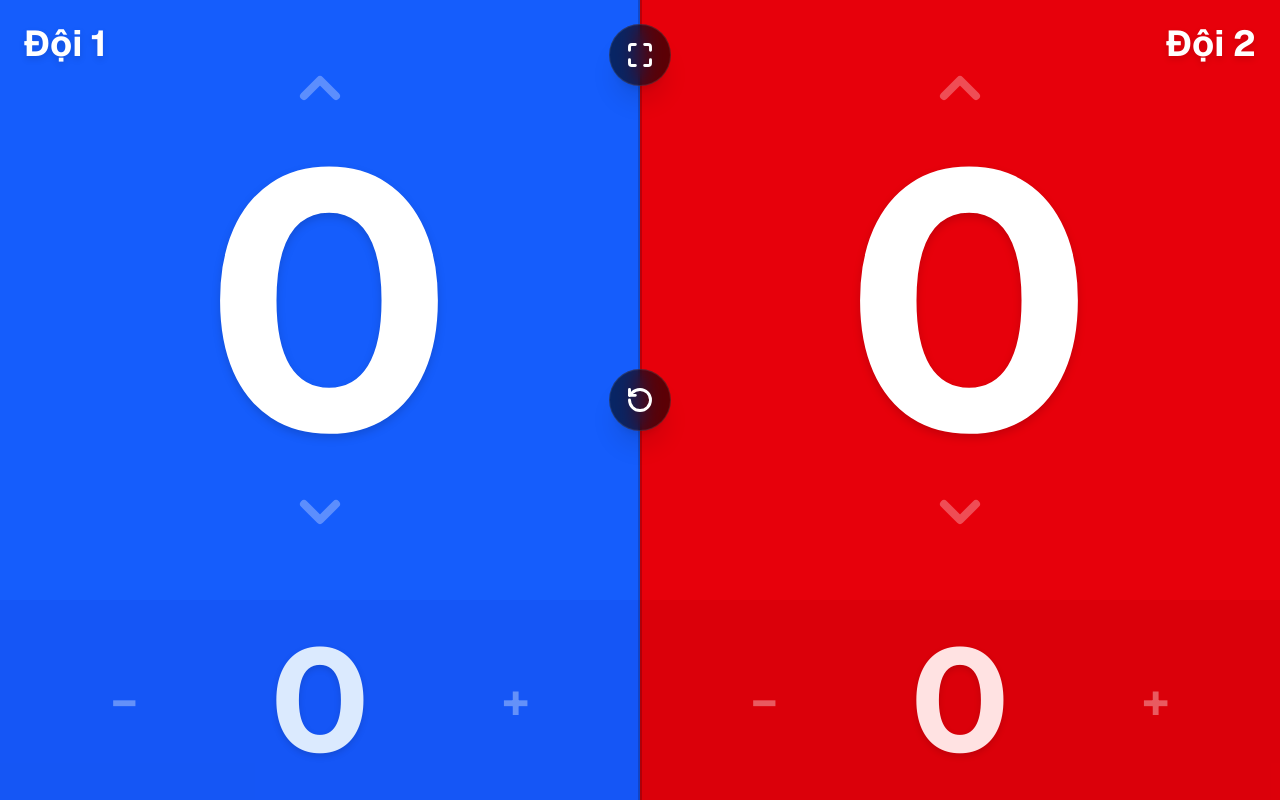
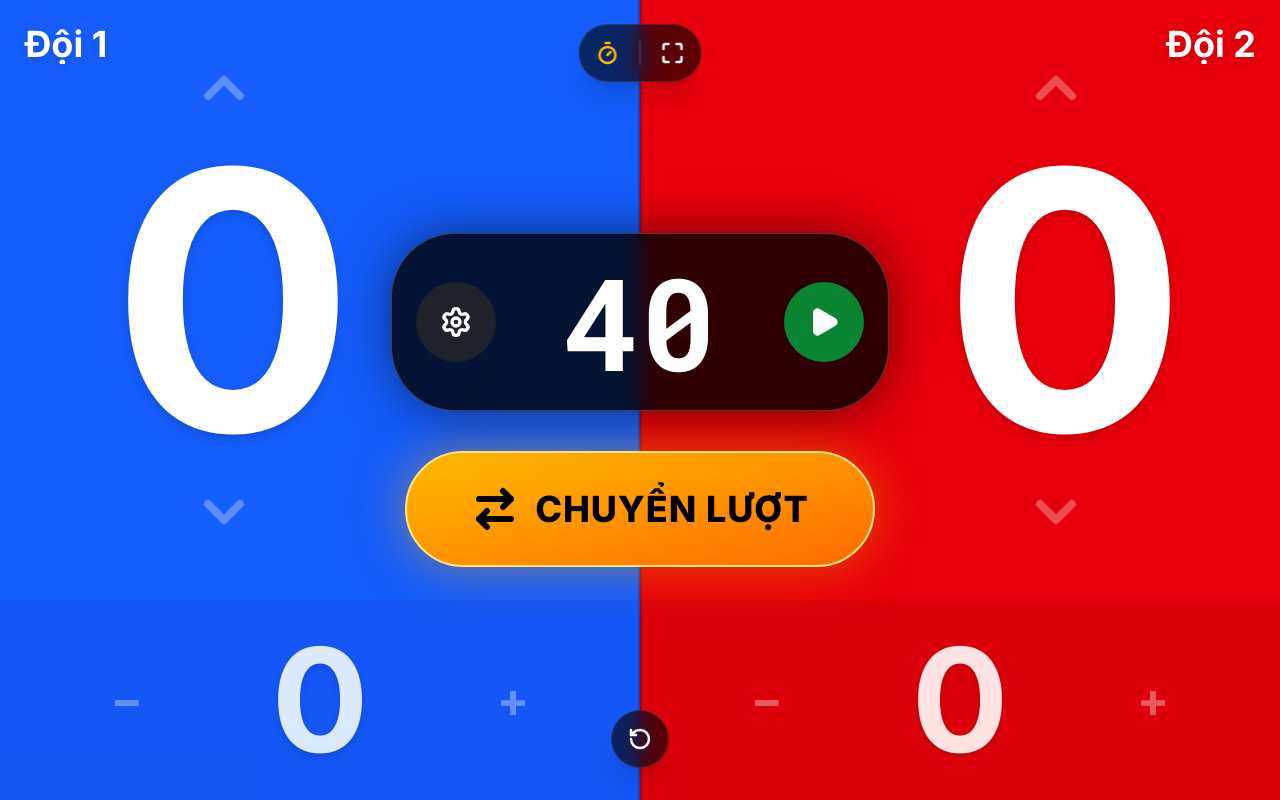
Before and after one commit to tunglv04/gaybilliard, a Next.js app: page / in a window 1280 px wide. Built offline with nearby package versions, Linux system fonts and the light colour scheme.

Commit message:
thêm đếm giờ

```diff
--- a/app/layout.tsx
+++ b/app/layout.tsx
@@ -1,20 +1,25 @@
 import type { Metadata, Viewport } from "next";
-import { Geist, Geist_Mono } from "next/font/google";
+import { Inter, Roboto_Mono } from "next/font/google";
 import "./globals.css";
 
-const geistSans = Geist({
-  variable: "--font-geist-sans",
-  subsets: ["latin"],
+const inter = Inter({
+  variable: "--font-geist-sans", // Keeping variable name same to avoid globals.css edits if defined
+  subsets: ["latin", "vietnamese"],
 });
 
-const geistMono = Geist_Mono({
+const robotoMono = Roboto_Mono({
   variable: "--font-geist-mono",
-  subsets: ["latin"],
+  subsets: ["latin", "vietnamese"],
 });
 
 export const metadata: Metadata = {
   title: "Billiard Scoreboard",
   description: "A minimalist billiard scoreboard app",
+  appleWebApp: {
+    capable: true,
+    statusBarStyle: "black-translucent",
+    title: "Billiard",
+  },
 };
 
 export const viewport: Viewport = {
@@ -33,7 +38,7 @@
   return (
     <html lang="en">
       <body
-        className={`${geistSans.variable} ${geistMono.variable} antialiased overscroll-none overflow-hidden touch-none select-none fixed inset-0`}
+        className={`${inter.variable} ${robotoMono.variable} antialiased overscroll-none overflow-hidden touch-none select-none w-full h-[100dvh]`}
       >
         {children}
       </body>
--- a/app/page.tsx
+++ b/app/page.tsx
@@ -1,7 +1,7 @@
 "use client";
 
 import { useState, useEffect, useRef } from "react";
-import { RotateCcw, Maximize, Minimize, ChevronUp, ChevronDown } from "lucide-react";
+import { RotateCcw, Maximize, Minimize, ChevronUp, ChevronDown, Play, Pause, Settings, ArrowRightLeft, Timer, TimerOff } from "lucide-react";
 
 export default function Home() {
   const [leftName, setLeftName] = useState("Đội 1");
@@ -15,6 +15,14 @@
 
   const [showResetConfirm, setShowResetConfirm] = useState(false);
   const [isFullscreen, setIsFullscreen] = useState(false);
+
+  // Shot clock state
+  const [isTimerEnabled, setIsTimerEnabled] = useState(true);
+  const [defaultShotClock, setDefaultShotClock] = useState(40);
+  const [showTimerSettings, setShowTimerSettings] = useState(false);
+  const [tempShotClock, setTempShotClock] = useState(40);
+  const [shotClock, setShotClock] = useState(40);
+  const [isClockRunning, setIsClockRunning] = useState(false);
 
   const wakeLockRef = useRef<any>(null);
 
@@ -67,6 +75,23 @@
     };
   }, []);
 
+  useEffect(() => {
+    let interval: any;
+    if (isClockRunning && shotClock > 0) {
+      interval = setInterval(() => {
+        setShotClock(prev => prev - 1);
+      }, 1000);
+    } else if (shotClock === 0) {
+      setIsClockRunning(false);
+    }
+    return () => clearInterval(interval);
+  }, [isClockRunning, shotClock]);
+
+  const resetShotClock = () => {
+    setIsClockRunning(true);
+    setShotClock(defaultShotClock);
+  };
+
   const toggleFullscreen = () => {
     const docElm = document.documentElement as any;
     const requestFS = docElm.requestFullscreen || docElm.webkitRequestFullscreen;
@@ -92,6 +117,7 @@
     setLeftSubScore(0);
     setRightSubScore(0);
     setShowResetConfirm(false);
+    resetShotClock();
   };
 
   return (
@@ -111,7 +137,7 @@
         </div>
 
         {/* Main Score Area */}
-        <div className="flex-1 w-full flex flex-col items-center justify-center relative">
+        <div className="flex-1 w-full flex flex-col items-center justify-center relative -translate-x-6 md:-translate-x-16 lg:-translate-x-24">
           {/* Up Arrow */}
           <button
             onClick={() => setLeftMainScore(s => s + 1)}
@@ -172,7 +198,7 @@
         </div>
 
         {/* Main Score Area */}
-        <div className="flex-1 w-full flex flex-col items-center justify-center relative">
+        <div className="flex-1 w-full flex flex-col items-center justify-center relative translate-x-6 md:translate-x-16 lg:translate-x-24">
           {/* Up Arrow */}
           <button
             onClick={() => setRightMainScore(s => s + 1)}
@@ -221,22 +247,82 @@
       {/* Center Divider */}
       <div className="absolute top-0 bottom-0 left-1/2 -translate-x-1/2 w-[4px] bg-black/20 pointer-events-none z-0" />
 
-      {/* Fullscreen Button (Top Center) */}
-      <button
-        onClick={toggleFullscreen}
-        className="absolute top-4 md:top-6 left-1/2 -translate-x-1/2 rounded-full bg-black/60 hover:bg-black/80 p-3 md:p-4 text-white pointer-events-auto transition-all backdrop-blur-md shadow-xl border border-white/10 z-20"
-        title={isFullscreen ? "Thoát toàn màn hình" : "Toàn màn hình"}
-      >
-        {isFullscreen ? <Minimize size={28} strokeWidth={2.5} /> : <Maximize size={28} strokeWidth={2.5} />}
-      </button>
+      {/* Top Center Controls (Fullscreen & Timer Toggle) */}
+      <div className="absolute top-4 md:top-6 left-1/2 -translate-x-1/2 flex items-center gap-1 bg-black/60 rounded-full p-1 border border-white/10 backdrop-blur-md shadow-xl z-20 pointer-events-auto">
+        <button
+          onClick={() => setIsTimerEnabled(!isTimerEnabled)}
+          className={`p-2 md:p-3 rounded-full transition-all flex items-center justify-center ${isTimerEnabled ? 'text-amber-400 hover:bg-white/10' : 'text-zinc-500 hover:text-white hover:bg-white/10'}`}
+          title={isTimerEnabled ? "Tắt đếm giờ" : "Bật đếm giờ"}
+        >
+          {isTimerEnabled ? <Timer size={24} strokeWidth={2.5} /> : <TimerOff size={24} strokeWidth={2.5} />}
+        </button>
 
-      {/* Reset Button (Absolute Center) */}
+        <div className="w-[1px] h-6 bg-white/20 mx-1" />
+
+        <button
+          onClick={toggleFullscreen}
+          className="p-2 md:p-3 rounded-full text-white hover:bg-white/10 transition-all flex items-center justify-center"
+          title={isFullscreen ? "Thoát toàn màn hình" : "Toàn màn hình"}
+        >
+          {isFullscreen ? <Minimize size={24} strokeWidth={2.5} /> : <Maximize size={24} strokeWidth={2.5} />}
+        </button>
+      </div>
+
+      {/* Center Overlay Controls */}
+      {isTimerEnabled && (
+        <div className="absolute top-1/2 left-1/2 -translate-x-1/2 -translate-y-1/2 flex flex-col items-center gap-6 md:gap-10 z-20 pointer-events-none w-full max-w-2xl">
+
+        {/* Shot Clock */}
+        <div className="flex items-center bg-black/80 rounded-[3rem] md:rounded-[4rem] p-4 md:p-6 backdrop-blur-md shadow-[0_0_50px_rgba(0,0,0,0.5)] border border-white/20 pointer-events-auto gap-4 md:gap-8 mx-auto">
+          <button
+            onClick={() => {
+              setTempShotClock(defaultShotClock);
+              setShowTimerSettings(true);
+              setIsClockRunning(false);
+            }}
+            className="p-5 md:p-6 rounded-full bg-zinc-800/80 hover:bg-zinc-700 text-white transition-colors"
+            title="Cài đặt thời gian"
+          >
+            <Settings size={32} strokeWidth={2.5} />
+          </button>
+
+          <div
+            className="w-36 md:w-56 text-center text-white font-mono text-7xl md:text-[8rem] leading-none font-bold cursor-pointer select-none"
+            onClick={() => setIsClockRunning(!isClockRunning)}
+            title="Chạm để Dừng/Chạy"
+          >
+            {shotClock}
+          </div>
+
+          <button
+            onClick={() => setIsClockRunning(!isClockRunning)}
+            className={`p-5 md:p-6 rounded-full text-white transition-colors ${isClockRunning ? 'bg-amber-600/80 hover:bg-amber-500' : 'bg-green-600/80 hover:bg-green-500'}`}
+            title={isClockRunning ? "Tạm dừng" : "Bắt đầu"}
+          >
+            {isClockRunning ? <Pause size={32} fill="currentColor" strokeWidth={2.5} /> : <Play size={32} fill="currentColor" strokeWidth={2.5} />}
+          </button>
+        </div>
+
+        {/* Switch Turn Button */}
+        <button
+          onClick={resetShotClock}
+          className="flex items-center justify-center gap-3 md:gap-4 bg-gradient-to-br from-amber-400 to-orange-500 hover:from-amber-300 hover:to-orange-400 px-8 py-5 md:px-16 md:py-8 rounded-full text-black font-extrabold text-2xl md:text-4xl shadow-[0_0_50px_rgba(245,158,11,0.5)] border-2 border-amber-200 pointer-events-auto transition-all active:scale-95"
+          title="Đổi lượt / Bắt đầu lại thời gian"
+        >
+          <ArrowRightLeft size={36} className="w-8 h-8 md:w-12 md:h-12" strokeWidth={3} />
+          <span className="tracking-wide">CHUYỂN LƯỢT</span>
+        </button>
+
+      </div>
+      )}
+
+      {/* Global Reset Button (Bottom Center) */}
       <button
         onClick={() => setShowResetConfirm(true)}
-        className="absolute top-1/2 left-1/2 -translate-x-1/2 -translate-y-1/2 rounded-full bg-black/60 hover:bg-black/80 p-3 md:p-4 text-white pointer-events-auto transition-all backdrop-blur-md shadow-xl border border-white/10 z-20"
-        title="Làm mới"
+        className="absolute bottom-4 md:bottom-8 left-1/2 -translate-x-1/2 rounded-full bg-black/60 hover:bg-black/80 p-3 md:p-4 text-white pointer-events-auto transition-all backdrop-blur-md shadow-xl border border-white/10 z-20"
+        title="Làm mới tỉ số"
       >
-        <RotateCcw size={28} strokeWidth={2.5} />
+        <RotateCcw size={24} strokeWidth={2.5} />
       </button>
 
       {/* Reset Confirmation Overlay */}
@@ -265,6 +351,52 @@
           </div>
         </div>
       )}
+
+      {/* Timer Settings Overlay */}
+      {showTimerSettings && (
+        <div className="absolute inset-0 bg-black/80 flex items-center justify-center z-50 p-6 backdrop-blur-sm pointer-events-auto">
+          <div className="bg-zinc-900 rounded-3xl p-6 md:p-8 max-w-sm w-full text-center shadow-2xl border border-zinc-800 pointer-events-auto">
+            <h2 className="text-white text-2xl md:text-3xl font-bold mb-6">Cài đặt thời gian</h2>
+
+            <div className="flex items-center justify-center gap-6 mb-8">
+              <button
+                onClick={() => setTempShotClock(s => Math.max(5, s - 5))}
+                className="w-14 h-14 rounded-full bg-zinc-800 flex items-center justify-center text-white text-3xl font-bold hover:bg-zinc-700 active:scale-95 transition-all"
+              >
+                −
+              </button>
+              <div className="text-5xl font-mono font-bold text-white w-24 text-center">
+                {tempShotClock}
+              </div>
+              <button
+                onClick={() => setTempShotClock(s => Math.min(300, s + 5))}
+                className="w-14 h-14 rounded-full bg-zinc-800 flex items-center justify-center text-white text-3xl font-bold hover:bg-zinc-700 active:scale-95 transition-all"
+              >
+                +
+              </button>
+            </div>
+
+            <div className="flex gap-4">
+              <button
+                onClick={() => setShowTimerSettings(false)}
+                className="flex-1 py-3 md:py-4 rounded-xl bg-zinc-800 text-white font-bold hover:bg-zinc-700 transition-colors text-lg"
+              >
+                Hủy
+              </button>
+              <button
+                onClick={() => {
+                  setDefaultShotClock(tempShotClock);
+                  setShotClock(tempShotClock);
+                  setShowTimerSettings(false);
+                }}
+                className="flex-1 py-3 md:py-4 rounded-xl bg-blue-600 text-white font-bold hover:bg-blue-500 transition-colors text-lg"
+              >
+                Lưu
+              </button>
+            </div>
+          </div>
+        </div>
+      )}
     </main>
   );
 }
```
